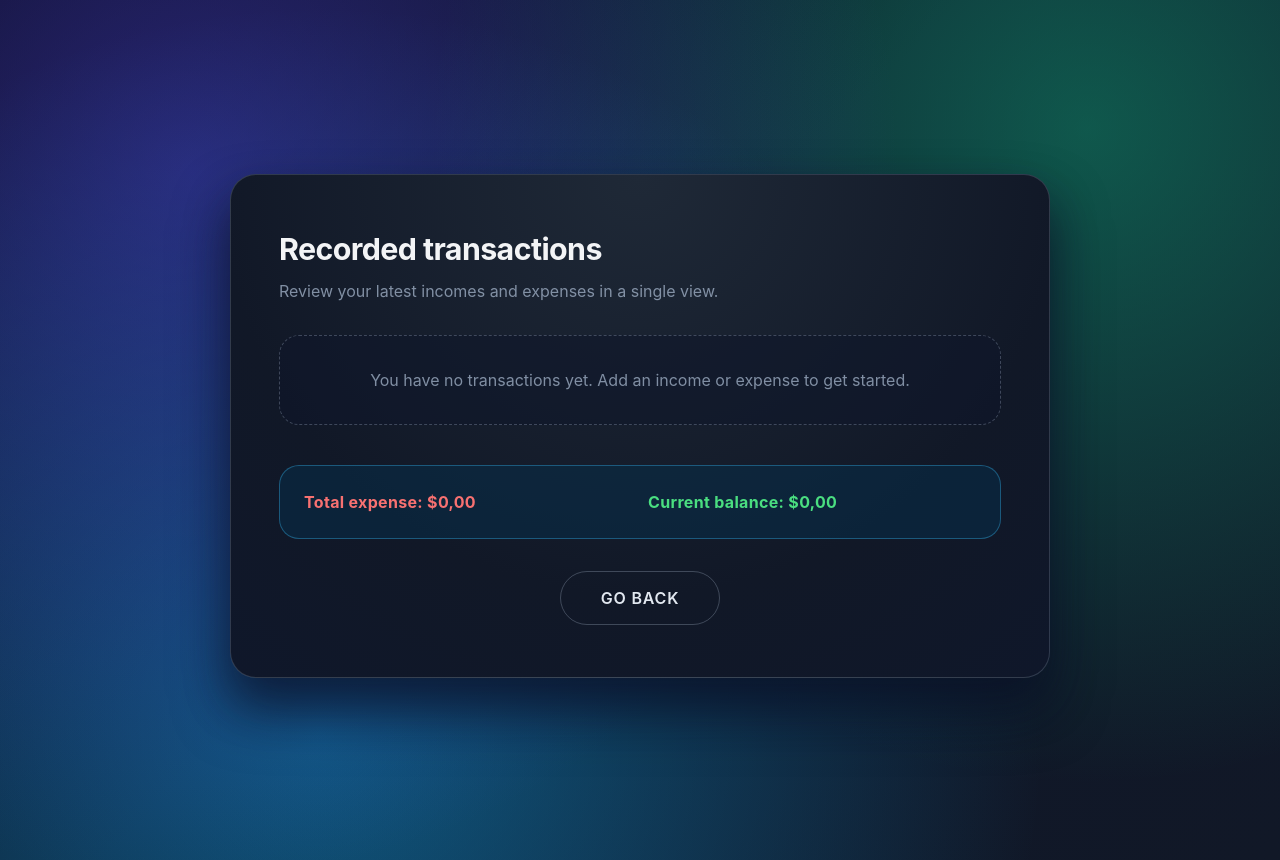
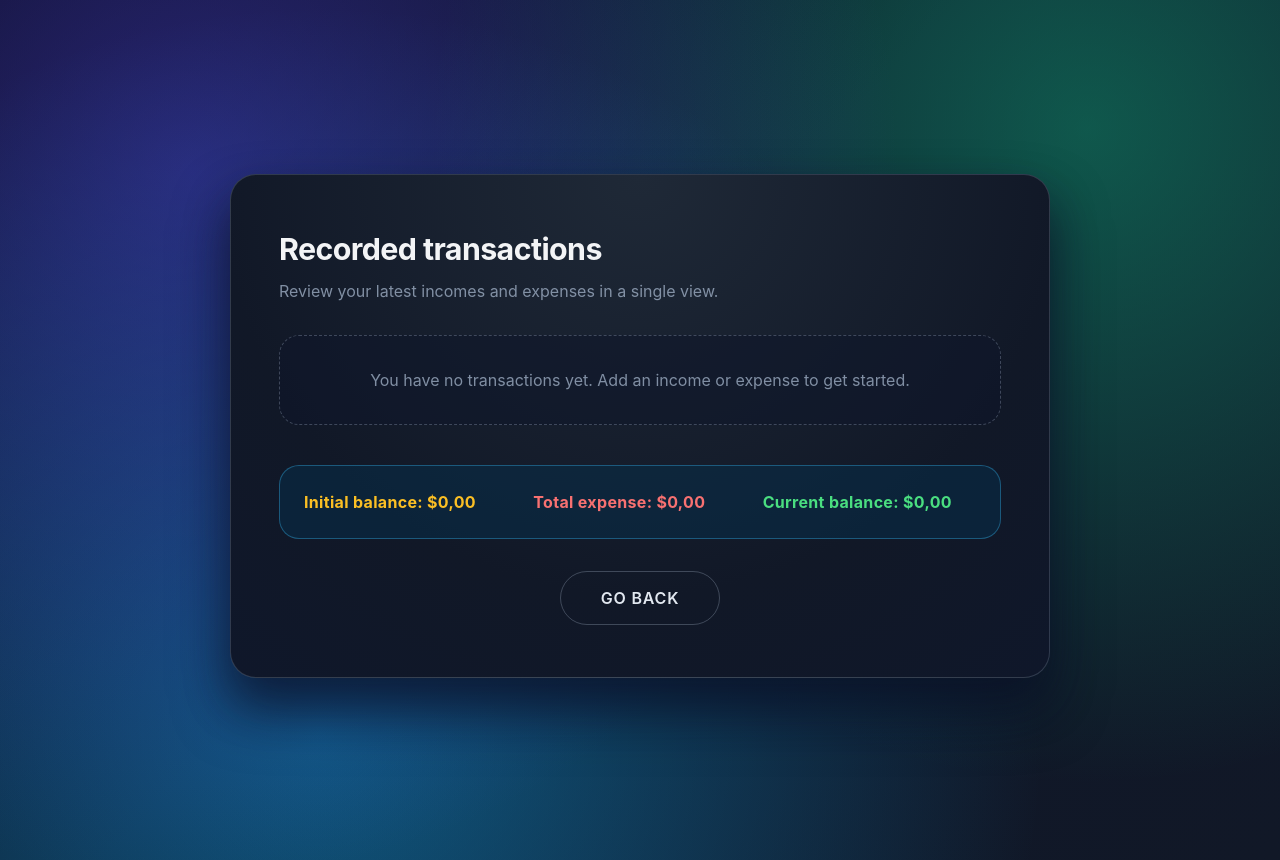
Before and after one commit to lu1334/quickBudget, a React (Vite) app: page /show-items in a window 1280 px wide. Built offline with nearby package versions, Linux system fonts and the light colour scheme.

Commit message:
feat: update total display to include initial balance in ShowItems component

```diff
--- a/src/components/ShowItems/ShowItems.css
+++ b/src/components/ShowItems/ShowItems.css
@@ -132,10 +132,14 @@
 }
 
 .qb-list__total span:nth-child(1) {
+  color: #fbbf24;
+}
+
+.qb-list__total span:nth-child(2) {
   color: #f87171;
 }
 
-.qb-list__total span:nth-child(2) {
+.qb-list__total span:nth-child(3) {
   color: #4ade80;
 }
 
--- a/src/components/ShowItems/ShowItems.tsx
+++ b/src/components/ShowItems/ShowItems.tsx
@@ -17,6 +17,7 @@ export const ShowItems = () => {
     totalIncome,
     setTotalExpenses,
     totalExpenses,
+    income
   } = useBudgetContext();
 
   useEffect(() => {
@@ -72,6 +73,7 @@ export const ShowItems = () => {
         )}
       </ul>
       <div className="qb-list__total">
+        <span>Initial balance: ${formatAmount(String(totalExpenses+totalIncome))}</span>
         <span>Total expense: ${formatAmount(String(totalExpenses))}</span>
         <span>Current balance: ${formatAmount(String(totalIncome))}</span>
       </div>
```
